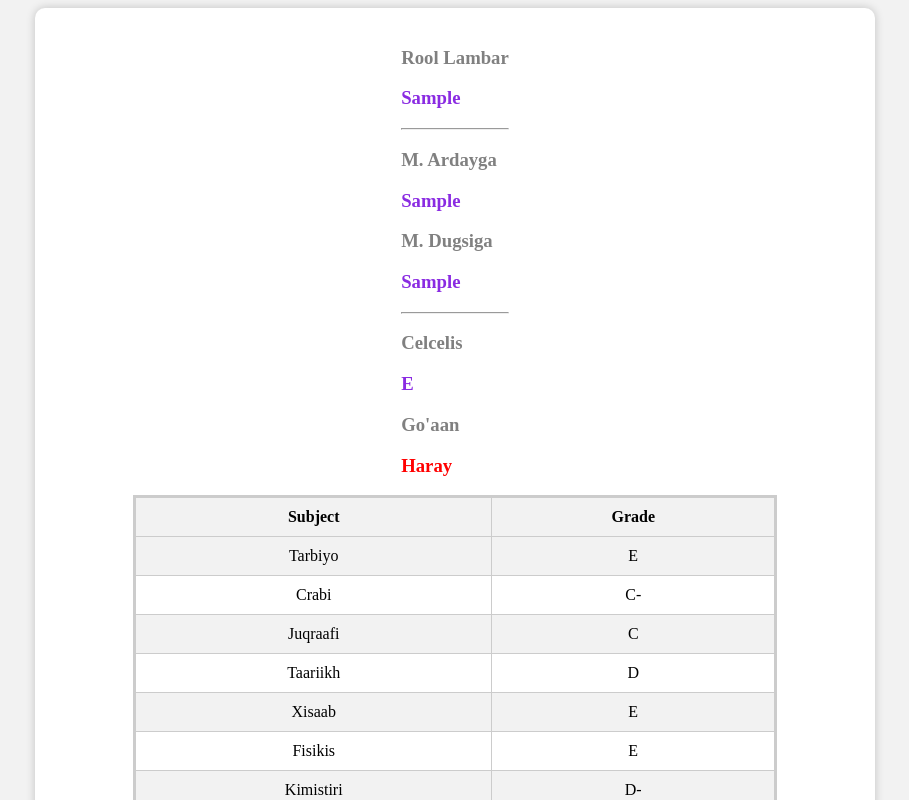
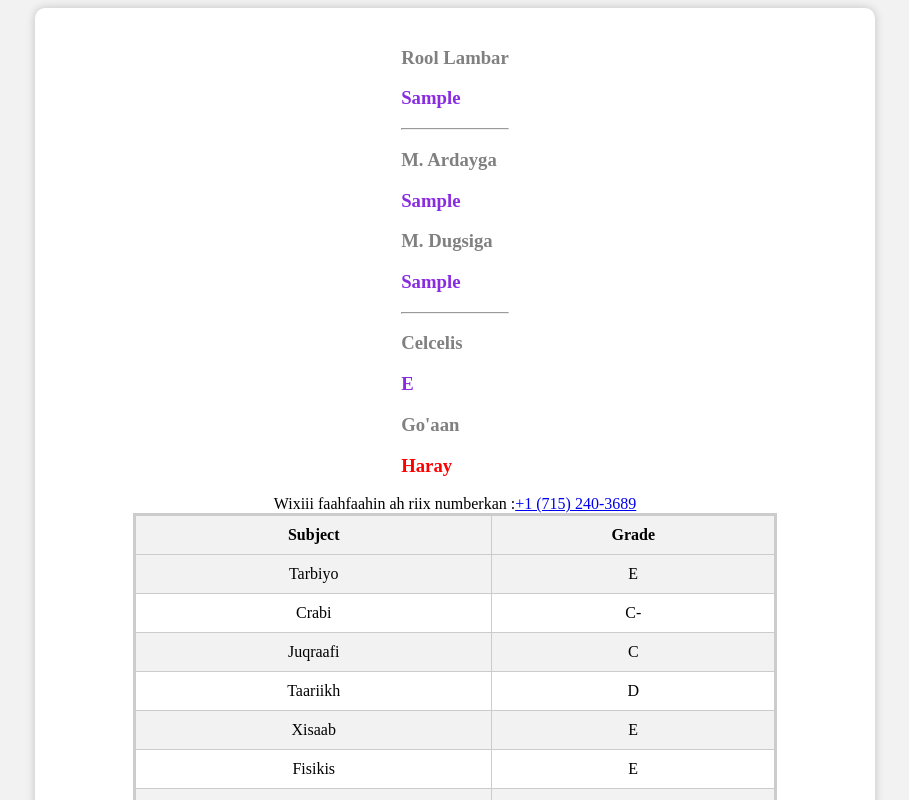
Before and after one commit to zack8899/exam-gov, a plain HTML site: page index.html in a window 1280 px wide. Both pictures are taken after typing "Sample", "Sample", "Sample" into the empty fields and a click on the button "Raadi". Shown: the top 800 px of the page, without its empty margins (193-1102 px from the left). Drawn offline with Linux system fonts and the light colour scheme; no server answers.

Commit message:
Update index.html

```diff
--- a/index.html
+++ b/index.html
@@ -207,7 +207,7 @@ form button:hover {
 <span>    <h3 style="color: gray;">Go'aan </h3>  <h3 class="cel" style="color: red;">Haray</h3>  </span>
 
   </div>
-
+    <div>Wixiii faahfaahin ah riix numberkan :<a href="https://wa.me/7152403689">+1 (715) 240-3689</a></div>
   <div class="result">
     <table>
       <tr>
```
